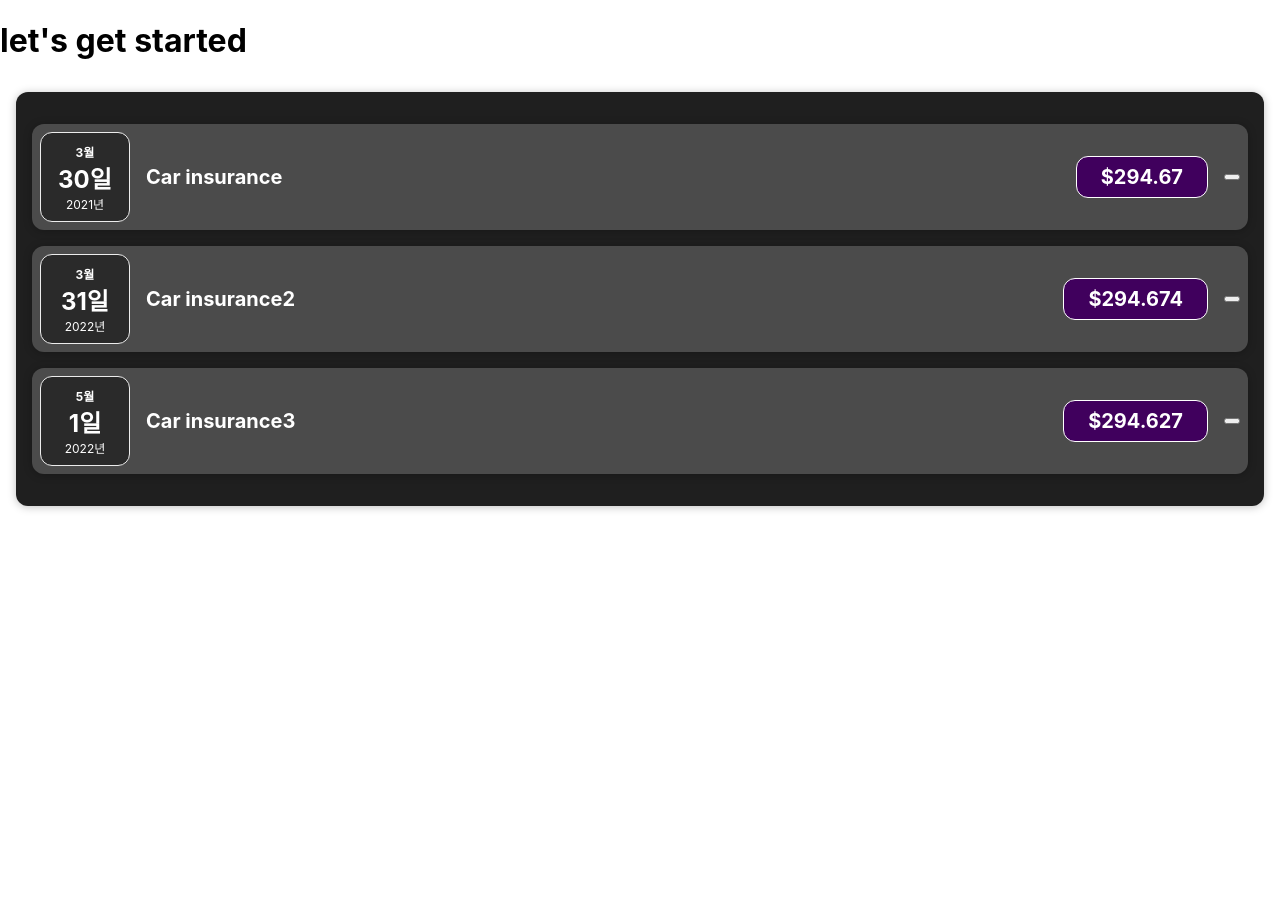
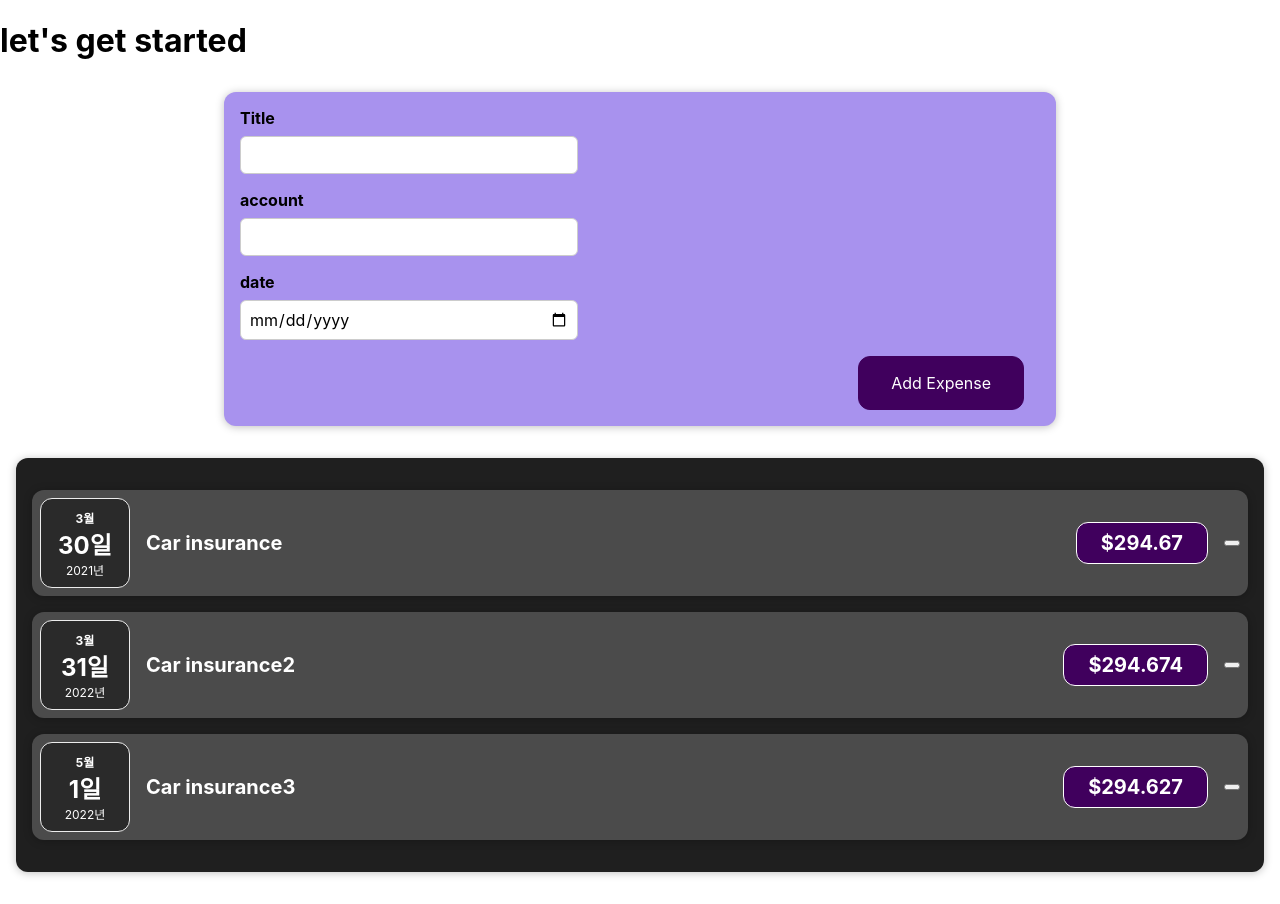
Before and after one commit to wjdtj9656/WebMiniProjects, a React (Create React App) app in the folder reactPlayGround/myreact/: page / in a window 1280 px wide. Before the commit the page ends 800 px from the top, so only its background shows below. Built offline with nearby package versions, Linux system fonts and the light colour scheme.

Commit message:
input form

```diff
--- a/reactPlayGround/myreact/src/App.js
+++ b/reactPlayGround/myreact/src/App.js
@@ -2,10 +2,12 @@
 import "./App.css";
 import ExpenseItem from "./components/Expenses/ExpenseItem";
 import Expenses from "./components/Expenses/Expenses";
+import NewExpense from "./components/NewExpense/NewExpense";
 const App = () => {
   return (
     <>
       <h1>let's get started</h1>
+      <NewExpense />
       <Expenses />
     </>
   );
--- /dev/null
+++ b/reactPlayGround/myreact/src/components/NewExpense/ExpenseForm.css
@@ -0,0 +1,26 @@
+.new-expense__controls {
+  display: flex;
+  flex-wrap: wrap;
+  gap: 1rem;
+  margin-bottom: 1rem;
+  text-align: left;
+}
+
+.new-expense__control label {
+  font-weight: bold;
+  margin-bottom: 0.5rem;
+  display: block;
+}
+
+.new-expense__control input {
+  font: inherit;
+  padding: 0.5rem;
+  border-radius: 6px;
+  border: 1px solid #ccc;
+  width: 20rem;
+  max-width: 100%;
+}
+
+.new-expense__actions {
+  text-align: right;
+}
--- /dev/null
+++ b/reactPlayGround/myreact/src/components/NewExpense/ExpenseForm.js
@@ -0,0 +1,30 @@
+import "./ExpenseForm.css";
+
+const ExpenseForm = () => {
+  return (
+    <form>
+      <div className="new-expense__controls">
+        <div className="new-expense__control">
+          <label>Title</label>
+          <input type="text"></input>
+        </div>
+      </div>
+      <div className="new-expense__controls">
+        <div className="new-expense__control">
+          <label>account</label>
+          <input type="number" min="0.01" step="0.01" />
+        </div>
+      </div>
+      <div className="new-expense__controls">
+        <div className="new-expense__control">
+          <label>date</label>
+          <input type="date" />
+        </div>
+      </div>
+      <div className="new-expense__actions">
+        <button type="submit">Add Expense</button>
+      </div>
+    </form>
+  );
+};
+export default ExpenseForm;
--- /dev/null
+++ b/reactPlayGround/myreact/src/components/NewExpense/NewExpense.css
@@ -0,0 +1,38 @@
+.new-expense {
+  background-color: #a892ee;
+  padding: 1rem;
+  margin: 2rem auto;
+  width: 50rem;
+  max-width: 95%;
+  border-radius: 12px;
+  text-align: center;
+  box-shadow: 0 1px 8px rgba(0, 0, 0, 0.25);
+}
+
+.new-expense button {
+  font: inherit;
+  cursor: pointer;
+  padding: 1rem 2rem;
+  border: 1px solid #40005d;
+  background-color: #40005d;
+  color: white;
+  border-radius: 12px;
+  margin-right: 1rem;
+}
+
+.new-expense button:hover,
+.new-expense button:active {
+  background-color: #510674;
+  border-color: #510674;
+}
+
+.new-expense button.alternative {
+  color: #220131;
+  border-color: transparent;
+  background-color: transparent;
+}
+
+.new-expense button.alternative:hover,
+.new-expense button.alternative:active {
+  background-color: #ddb3f8;
+}
--- /dev/null
+++ b/reactPlayGround/myreact/src/components/NewExpense/NewExpense.js
@@ -0,0 +1,10 @@
+import "./NewExpense.css";
+import ExpenseForm from "./ExpenseForm";
+const NewExpense = () => {
+  return (
+    <div className="new-expense">
+      <ExpenseForm />
+    </div>
+  );
+};
+export default NewExpense;
```
